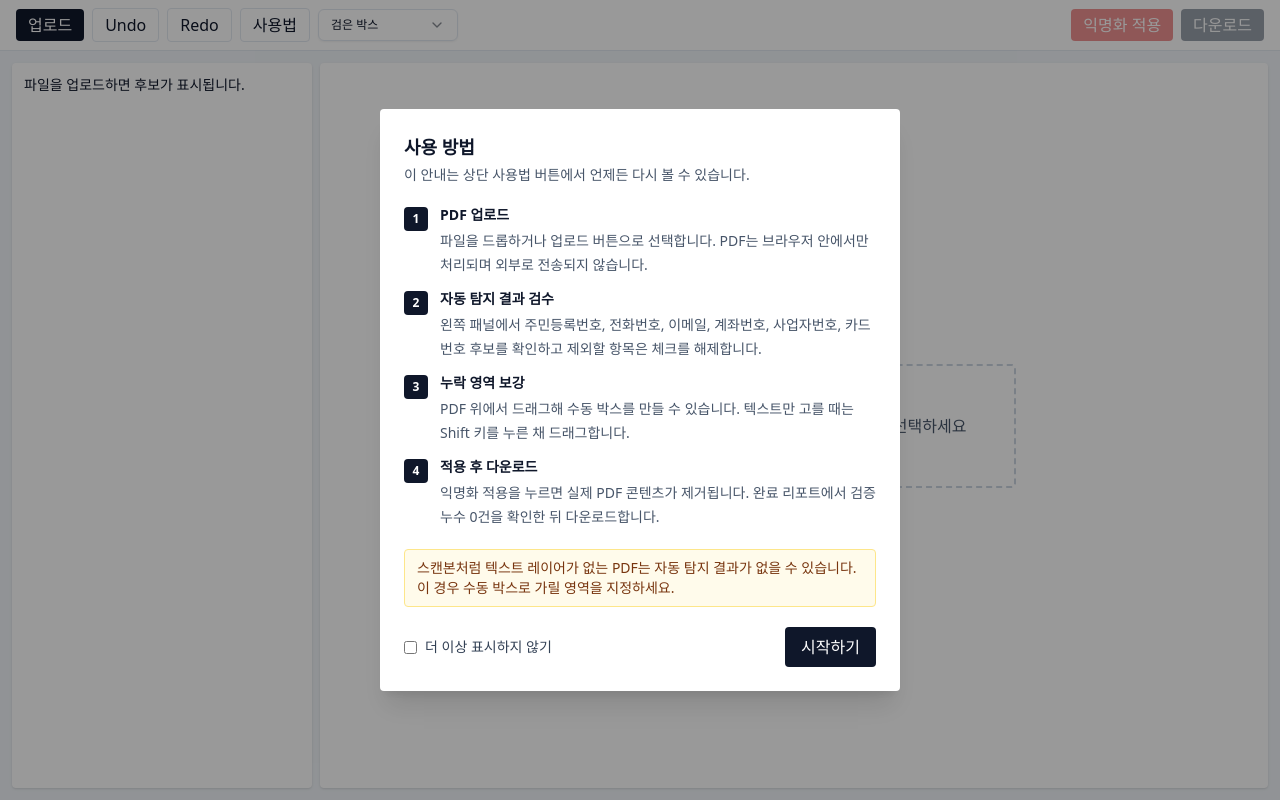
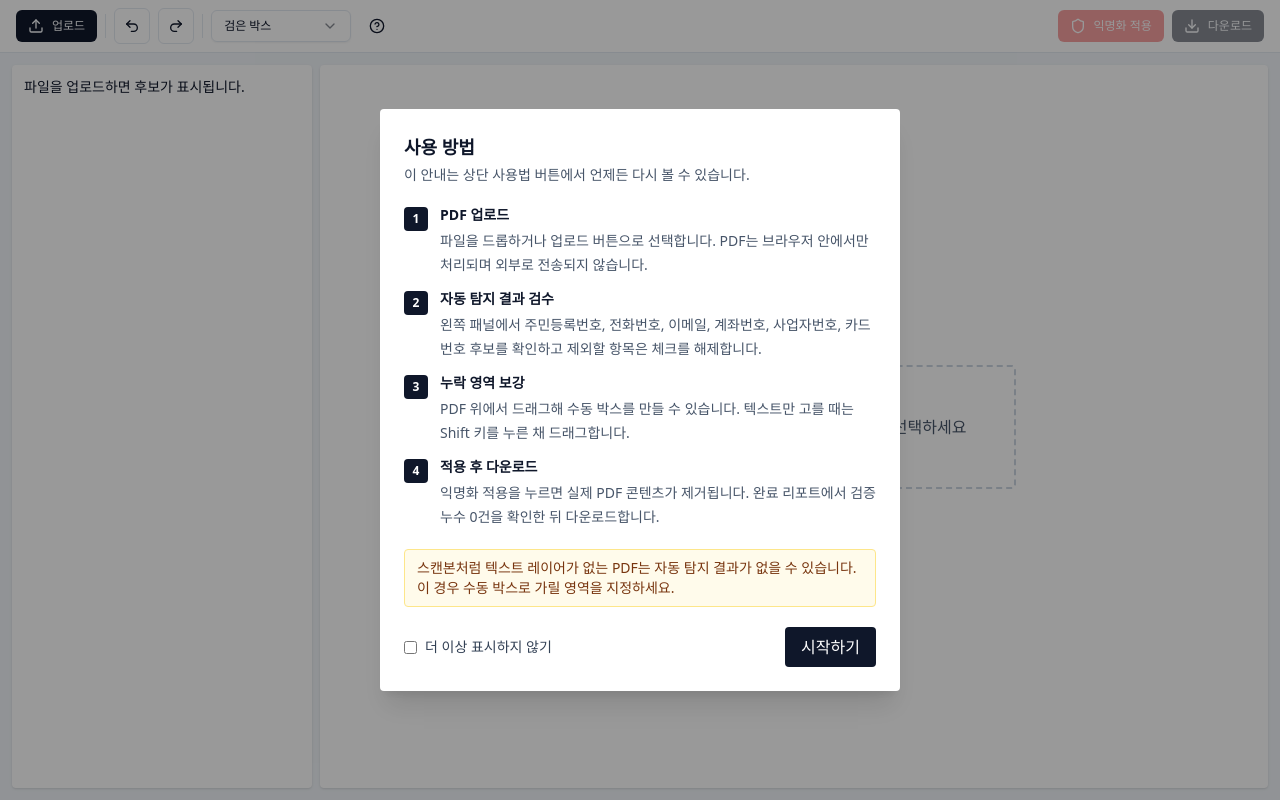
Before and after one commit to nextintelligence-ai/pii-guard-js, a React (Vite) app: page / in a window 1280 px wide. Built offline with nearby package versions, Linux system fonts and the light colour scheme.

Commit message:
feat(ui): Toolbar 를 shadcn Button/Tooltip/Separator + lucide 아이콘으로 교체

```diff
--- a/src/components/Toolbar.tsx
+++ b/src/components/Toolbar.tsx
@@ -1,4 +1,14 @@
+import { useRef } from 'react';
+import { Upload, Undo2, Redo2, HelpCircle, Shield, Download } from 'lucide-react';
 import { useAppStore } from '@/state/store';
+import { Button } from '@/components/ui/button';
+import { Separator } from '@/components/ui/separator';
+import {
+  Tooltip,
+  TooltipContent,
+  TooltipProvider,
+  TooltipTrigger,
+} from '@/components/ui/tooltip';
 import { MaskStylePicker } from './MaskStylePicker';
 
 type Props = {
@@ -10,11 +20,13 @@ type Props = {
 
 export function Toolbar({ onLoad, onApply, onDownload, onHelp }: Props) {
   const docKind = useAppStore((s) => s.doc.kind);
+  const inputRef = useRef<HTMLInputElement | null>(null);
+
   return (
-    <div className="flex items-center gap-2 bg-white border-b px-4 py-2">
-      <label className="px-3 py-1 rounded bg-slate-900 text-white cursor-pointer">
-        업로드
+    <TooltipProvider delayDuration={200}>
+      <div className="flex items-center gap-2 border-b bg-background px-4 py-2 shadow-sm">
         <input
+          ref={inputRef}
           type="file"
           accept="application/pdf"
           hidden
@@ -24,42 +36,70 @@ export function Toolbar({ onLoad, onApply, onDownload, onHelp }: Props) {
             e.target.value = '';
           }}
         />
-      </label>
-      <button
-        type="button"
-        className="px-3 py-1 rounded border"
+        <Button size="sm" onClick={() => inputRef.current?.click()}>
+          <Upload />
+          업로드
+        </Button>
+
+        <Separator orientation="vertical" className="h-6" />
+
+        <Tooltip>
+          <TooltipTrigger asChild>
+            <Button
+              size="icon"
+              variant="outline"
               onClick={() => useAppStore.getState().undo()}
+              aria-label="되돌리기"
             >
-        Undo
-      </button>
-      <button
-        type="button"
-        className="px-3 py-1 rounded border"
+              <Undo2 />
+            </Button>
+          </TooltipTrigger>
+          <TooltipContent>되돌리기 (⌘Z)</TooltipContent>
+        </Tooltip>
+
+        <Tooltip>
+          <TooltipTrigger asChild>
+            <Button
+              size="icon"
+              variant="outline"
               onClick={() => useAppStore.getState().redo()}
+              aria-label="다시 실행"
             >
-        Redo
-      </button>
-      <button type="button" className="px-3 py-1 rounded border" onClick={onHelp}>
-        사용법
-      </button>
+              <Redo2 />
+            </Button>
+          </TooltipTrigger>
+          <TooltipContent>다시 실행 (⇧⌘Z)</TooltipContent>
+        </Tooltip>
+
+        <Separator orientation="vertical" className="h-6" />
+
         <MaskStylePicker />
+
+        <Tooltip>
+          <TooltipTrigger asChild>
+            <Button size="icon" variant="ghost" onClick={onHelp} aria-label="사용법">
+              <HelpCircle />
+            </Button>
+          </TooltipTrigger>
+          <TooltipContent>사용법 안내</TooltipContent>
+        </Tooltip>
+
         <div className="flex-1" />
-      <button
-        type="button"
-        className="px-3 py-1 rounded bg-red-600 text-white disabled:opacity-50"
+
+        <Button
+          size="sm"
+          variant="destructive"
           onClick={onApply}
           disabled={docKind !== 'ready'}
         >
+          <Shield />
           익명화 적용
-      </button>
-      <button
-        type="button"
-        className="px-3 py-1 rounded bg-slate-700 text-white disabled:opacity-50"
-        onClick={onDownload}
-        disabled={docKind !== 'done'}
-      >
+        </Button>
+        <Button size="sm" onClick={onDownload} disabled={docKind !== 'done'}>
+          <Download />
           다운로드
-      </button>
+        </Button>
       </div>
+    </TooltipProvider>
   );
 }
```
Lines whose indentation alone changed are shown as unchanged.
